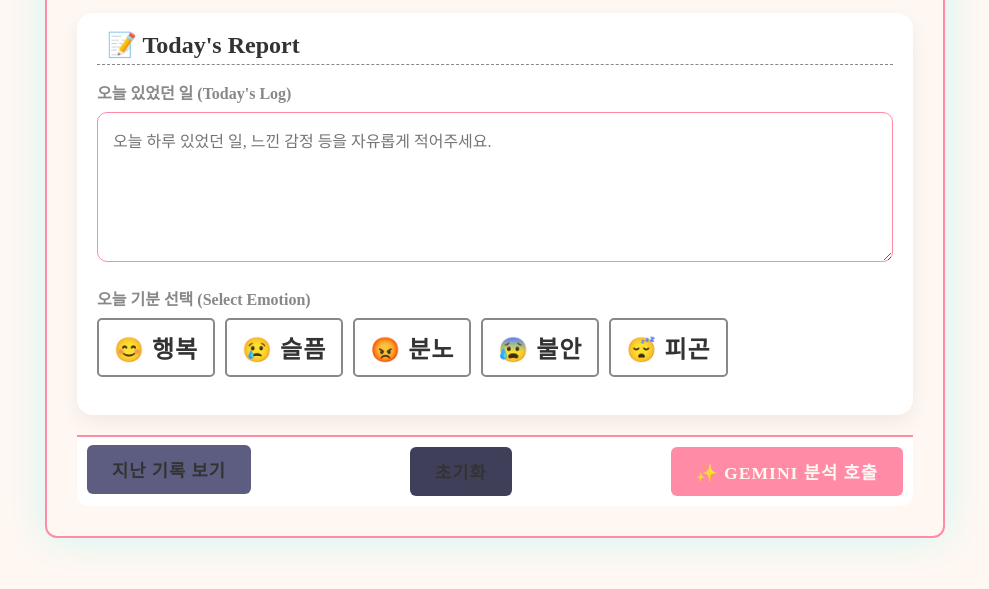
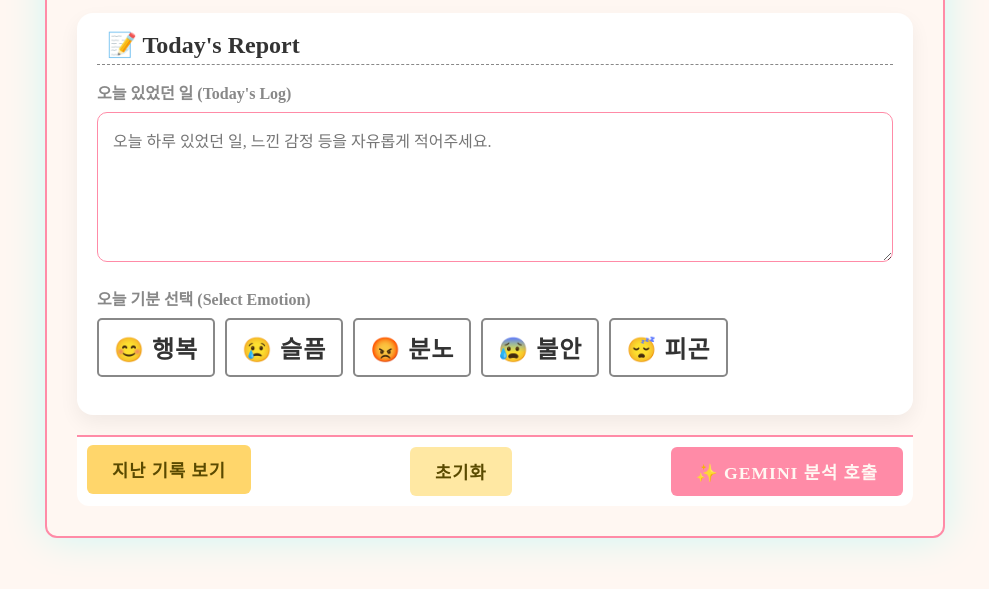
Before and after one commit to nabarag18-sudo/kimyeonwoo, a plain HTML site: page index.html in a window 1280 px wide. In both pictures the pointer is over the button "지난 기록 보기". Shown: the part 131-720 px from the top of the page, without its empty margins (145-1134 px from the left). Drawn offline with Linux system fonts and the light colour scheme.

Commit message:
Update index.html

```diff
--- a/index.html
+++ b/index.html
@@ -14,6 +14,8 @@
     --color-text-secondary: #888888;
     --color-success: #7BC89A;      /* 미션 강조 – 연한 그린 */
     --color-error: #FF6978;        /* 경고 – 살구핑크 */
+  --color-soft-yellow: #FFE8A3;   /* 버튼용 연노랑 */
+    --color-soft-yellow-hover: #FFD66B;
 }
 
 
@@ -178,19 +180,16 @@
         }
 
         .btn-reset, .btn-history {
-            background-color: #3f3f5a;
-            color: var(--color-text-light);
-        }
+    background-color: var(--color-soft-yellow);
+    color: #5a4a00;   /* 진한 브라운 계열 글씨 */
+}
 
-        .btn-reset:hover {
-            background-color: var(--color-error);
-            transform: translateY(-2px);
-        }
+       .btn-reset:hover,
+.btn-history:hover {
+    background-color: var(--color-soft-yellow-hover);
+    transform: translateY(-2px);
+}
 
-        .btn-history:hover {
-            background-color: #5d5d82;
-            transform: translateY(-2px);
-        }
 
         /* --- Result/Analysis Area --- */
         #result-area {
```
